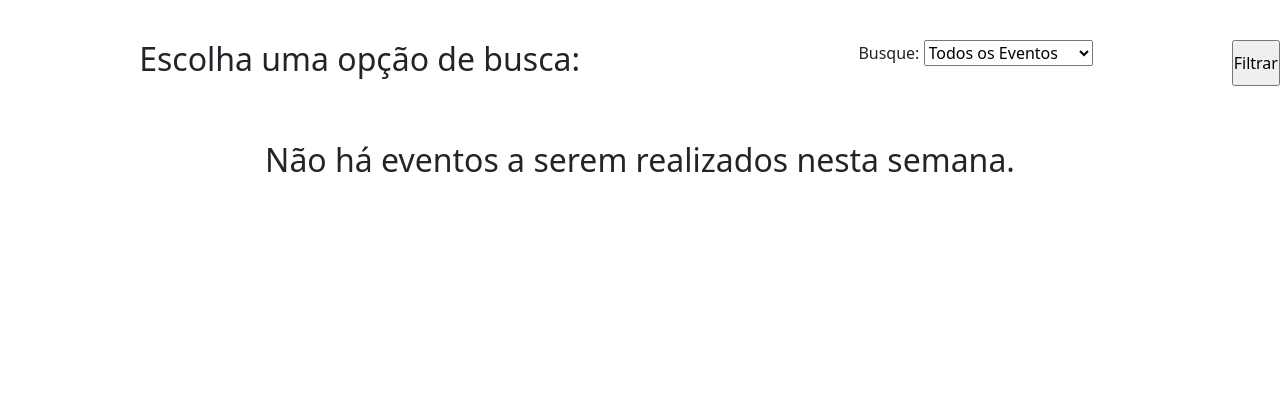
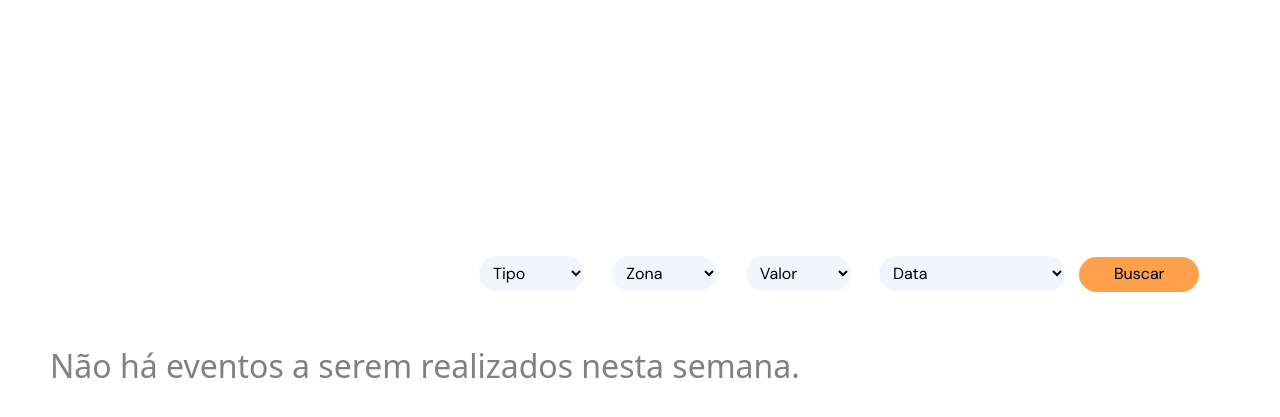
Before and after one commit to gigigabytes/vumbora_, a Django app: page /lista_eventos_semana/ in a window 1280 px wide. Shown: the part 77-494 px from the top of the page. Run offline with Django 4.2, Linux system fonts and the light colour scheme; data that the repository does not hold is empty.

Commit message:
COMMIT FINAL

```diff
--- a/mysite/vumbora/static/vumbora/css/eventos_semana.css
+++ b/mysite/vumbora/static/vumbora/css/eventos_semana.css
@@ -4,15 +4,47 @@
     padding: 0;
 }
 
+.filtragem select{
+    font-family: 'DM Sans', sans-serif;
+    border-radius: 50px;
+    background-color: #F2F4FF;
+    border:none;
+    height: 35px;
+    color: black;
+    padding-left: 10px;
+    padding-right: 10px;
+    margin-left: 10px;
+    margin-right: 10px;
+}
+
+.button-filtro{
+    font-family: 'DM Sans', sans-serif;
+    border-radius: 50px;
+    height: 35px;
+    width: 120px;
+    background-color: #FFA14A;
+    border:none;
+}
+
+.button-filtro:hover{
+    background-color: #FFA14A;
+    color: white;
+    transition: 0.5s;
+}
+
 .campolistagem{
     display: flex;
-    justify-content: left;
+    margin-left: 30%;
+    margin-top: 20%;
 }
 
 .msgbusca{
     display: flex;
-    justify-content: center;
+    justify-content: left;
     margin-top: 55px;
+    padding-left: 50px;
+    padding-bottom: 20px;
+    color:gray;
 }
 
 .lista-eventos-pai {
@@ -44,6 +76,7 @@
     height: 20vh;
     border-radius: 6px 6px 0 0;
     padding-bottom: 2px;
+    max-height: fit-content;
 }
 
 .titulo {
@@ -66,10 +99,16 @@
     right: 70px;
 }
 
-.artista {
+.descricao {
     font-family: 'DM Sans', sans-serif;
-    font-size: 17px;
+    font-size: 15px;
     justify-content: center;
+    text-align: center;
+    padding-left: 10px;
+    padding-right: 10px;
+    padding-top: 5px;
+    max-width: 100%;
+    word-wrap: break-word;
 }
 
 .ver-mais {
@@ -88,7 +127,6 @@
     border-radius: 30px;
     align-items: center;
     border: 2px solid black;
-    margin-top: 7px;
 }
 
 .ver-mais:hover {
@@ -97,12 +135,19 @@
     transition: 0.5s;
 }
 
-.local-horario {
-    padding-top: 19px;
+.informacoes {
     font-family: 'DM Sans', sans-serif;
     color: gray;
     font-size: small;
+    justify-content: center;
 }
+
+.local-horario{
+    display: flex;
+    justify-content: center;
+
+}
+
 
 
 @media (max-width: 1200px) {
--- a/mysite/vumbora/templates/vumbora/lista_eventos_semana.html
+++ b/mysite/vumbora/templates/vumbora/lista_eventos_semana.html
@@ -20,19 +20,53 @@
     <div class="filtragem">
 
         <form class="campolistagem" method="get" action="{% url 'vumbora:lista_eventos_semana' %}">
-            <h2 class="textoform"> Escolha uma opção de busca: </h2>
+            <!-- <h2 class="textoform"> Escolha uma opção de busca: </h2>
             <div class = "filtros">
                 <label for="filtro_semana">Busque:</label>
                 <select name="filtro_semana" id="filtro_semana">
                     <option value="evento_list" >Todos os Eventos</option>
                     <option value="eventos_semana">Eventos da Semana</option>
                 </select>
+            </div> -->
+
+            <div class = "filtros-pesquisa">
+                <label for="tipo_evento"></label>
+            <select id="tipo">
+                <option value="1">Tipo</option>
+                <option value="2">Option 2</option>
+                <option value="3">Option 3</option>
+                <option value="4">Option 4</option>
+            </select>
+
+            <label for="zona_evento"></label>
+            <select id="tipo">
+                <option value="1">Zona</option>
+                <option value="2">Option 2</option>
+                <option value="3">Option 3</option>
+                <option value="4">Option 4</option>
+            </select>
+
+            <label for="valor_evento"></label>
+            <select id="tipo">
+                <option value="1">Valor</option>
+                <option value="2">Option 2</option>
+                <option value="3">Option 3</option>
+                <option value="4">Option 4</option>
+            </select>
+
+            <label for="data_evento"></label>
+            <select name="filtro_semana" id="filtro_semana">
+                <option>Data</option>
+                <option value="evento_list" >Todos os Eventos</option>
+                <option value="eventos_semana">Eventos da Semana</option>
+            </select>
+            <input class="button-filtro" type="submit" value="Buscar">
             </div>
-            <input type="submit" value="Filtrar">
         </form>
-
+    </div>
+    <div class = "resultado-filtragem">
         {% if eventos_semana and request.GET.filtro_semana == 'eventos_semana' %}
-            <h2 class="msgbusca"> Eventos Encontrados </h2>
+            <h2 class="msgbusca"> Eventos da semana </h2>
             <div class="lista-eventos-pai">
                 {% for evento in eventos_semana %}
                 <div class="all">
@@ -50,8 +84,14 @@
                             <p class="data">{{evento.datahora|date:"M"}} <br><strong>{{evento.datahora.day}}</strong></p>
                             <p class="titulo">{{evento.nome}}</p>
                         </div>
-                        <p class="artista">Algo a adicionar</p>
-                        <p class="local-horario">{{evento.local}} - {{evento.datahora.hour}}:{{evento.datahora.minute|stringformat:"02d"}}</p>
+                        <p class="descricao">{% if evento.descricao|length > 30 %} {{ evento.descricao|slice:":30" }}...{% else %}{{ evento.descricao }}{% endif %}</p>
+                        <div class ="informacoes">
+                            <p class="local-horario">{{evento.local}} - {{evento.datahora.hour}}:{{evento.datahora.minute|stringformat:"02d"}}</p>
+                            <p class="ingresso" >
+                                {% if evento.valor == 0 %} Evento gratuito
+                                {% else %} Ingressos a partir de R${{evento.valor}} Reais
+                                {% endif %}</p>
+                        </div>
                         <a href="{% url 'vumbora:details' evento.id %}"  rel="noopener noreferrer" class="ver-mais">Ver Mais</a>
                     </div>
                 </div>
```
